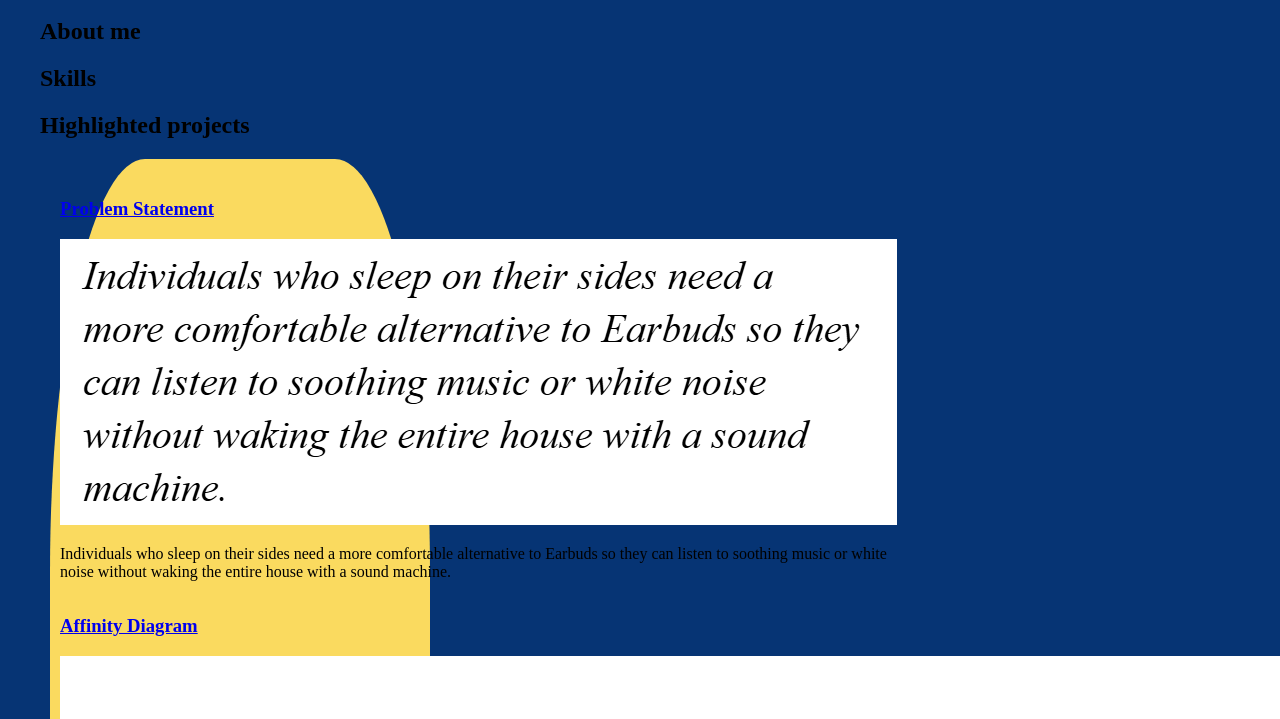
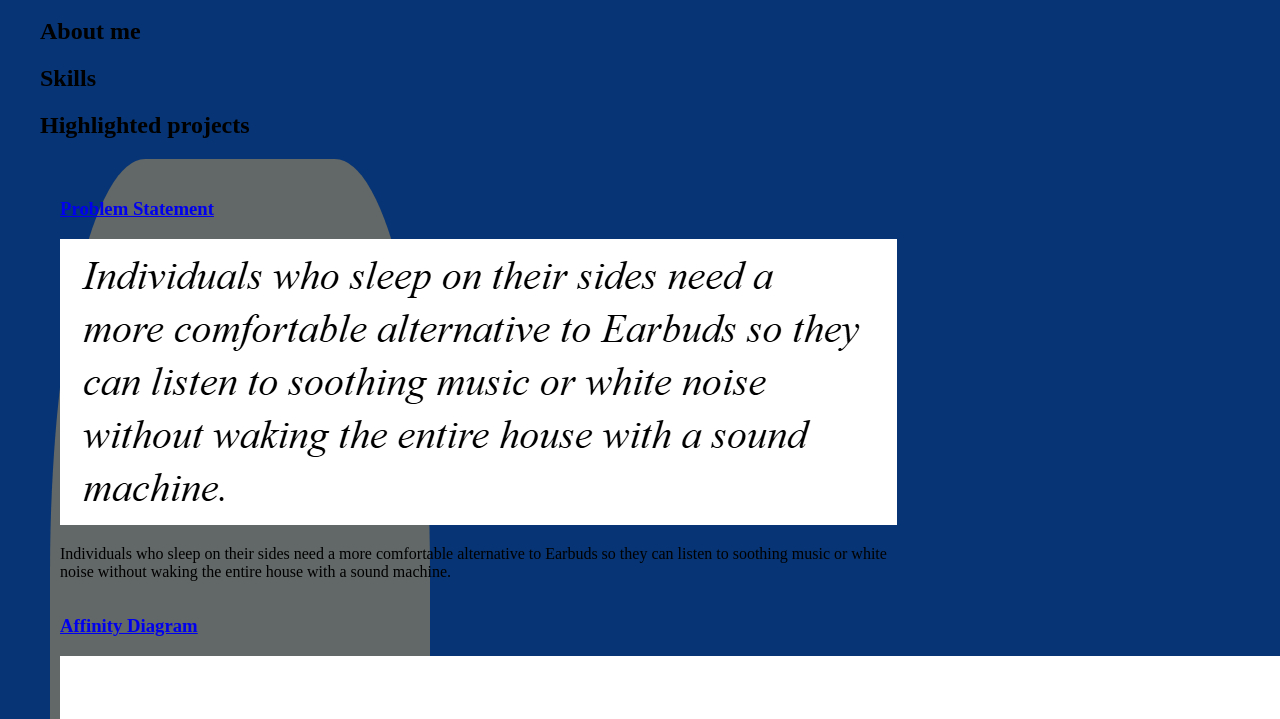
Before and after one commit to tikehoe/tikehoe.github.io, a plain HTML site: page index.html in a window 1280 px wide. Shown: the part 80-799 px from the top of the page. Drawn offline with Linux system fonts and the light colour scheme.

Commit message:
changed color to be more appealing

```diff
--- a/styles.css
+++ b/styles.css
@@ -22,7 +22,7 @@ h1{
     padding: 20px 10px;
     background: #c582d7;
     border-radius: 25%;
-    background-color: #fada5f;
+    background-color: #626767;
     font-family: 'Times New Roman', Times, serif;
 }
 .contact{
```
